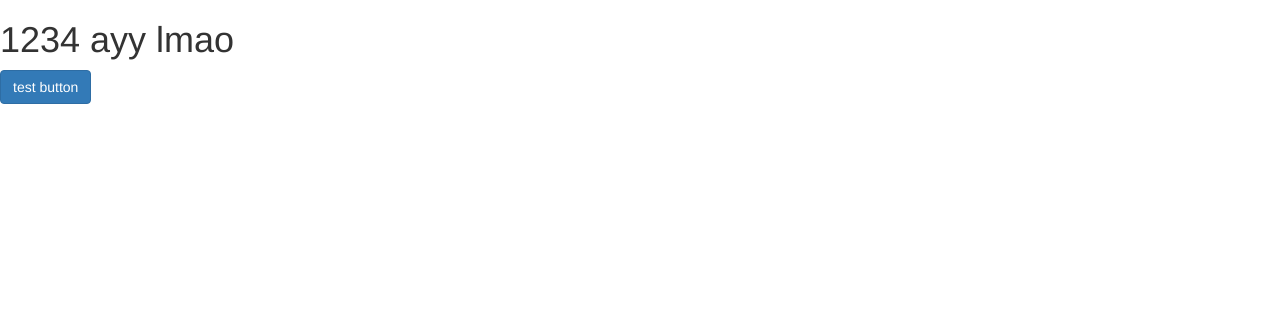
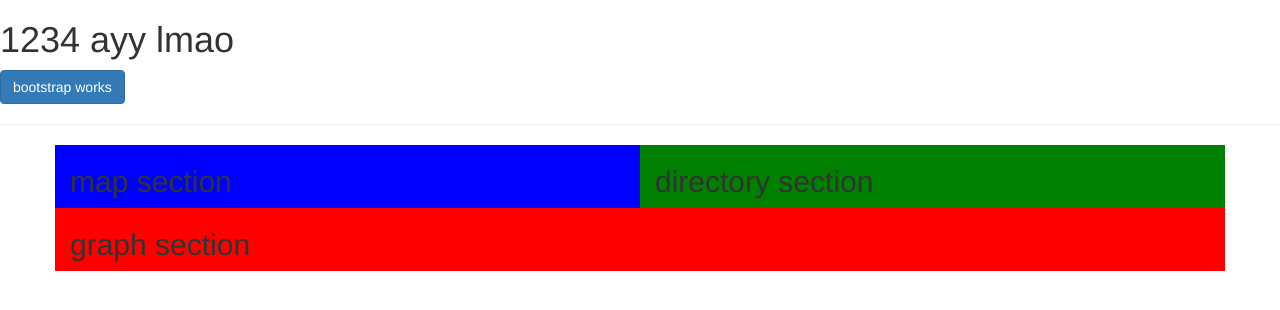
Before and after one commit to bugs-in-the-data/website, a Django app: page /app/ in a window 1280 px wide. Shown: the top 310 px of the page. Run offline with Django 3.2, Linux system fonts and the light colour scheme; some libraries are stand-ins or nearby versions.

Commit message:
divides main view into sections via template system

```diff
--- /dev/null
+++ b/app/templates/directory.html
@@ -0,0 +1 @@
+<h2>directory section</h2>
--- /dev/null
+++ b/app/templates/graph.html
@@ -0,0 +1 @@
+<h2>graph section</h2>
--- a/app/templates/index.html
+++ b/app/templates/index.html
@@ -7,12 +7,30 @@
   <h1>{{name}} ayy lmao</h1>
   <!-- Indicates a dangerous or potentially negative action -->
   <button type="button" class="btn btn-primary" name="button">
-    test button
+    bootstrap works
   </button>
+  <hr>
+  <div class="container">
+    <div class="row">
+      <div class="col-sm-6" style="background-color: blue">
+        <!-- map section -->
+        {% include 'map.html' %}
+      </div>
+      <div class="col-sm-6" style="background-color: green">
+        <!-- directory section -->
+        {% include 'directory.html' %}
+      </div>
+    </div>
+    <div class="row">
+      <div class="col-sm-12" style="background-color: red">
+        <!-- graph section  -->
+        {% include 'graph.html' %}
+      </div>
+    </div>
+  </div>
   <footer>
     <!-- Placed at the end of the document so the pages load faster -->
     <script src="https://ajax.googleapis.com/ajax/libs/jquery/1.11.3/jquery.min.js"></script>
     <script src="{% static 'js/bootstrap.min.js' %}"></script>
   </footer>
-
 </body>
--- /dev/null
+++ b/app/templates/map.html
@@ -0,0 +1 @@
+<h2>map section</h2>
```
